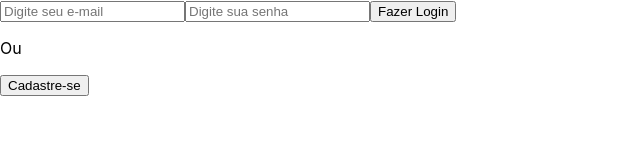
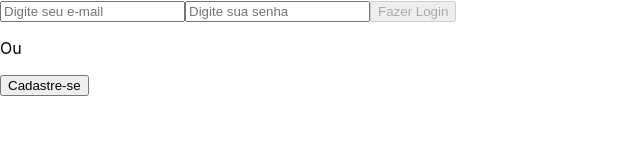
Before and after one commit to rafaelsisoares/mybook, a React (Create React App) app: page / in a window 1280 px wide. Shown: the top 160 px of the page, without its empty margins (0-640 px from the left). Built offline with nearby package versions, Linux system fonts and the light colour scheme.

Commit message:
Criação do contexto e lógica do botão

```diff
--- /dev/null
+++ b/src/context/MyBookContext.js
@@ -0,0 +1,5 @@
+import { createContext } from "react";
+
+const MyBookContext = createContext();
+
+export default MyBookContext;
--- /dev/null
+++ b/src/context/Provider.js
@@ -0,0 +1,40 @@
+import React, { useState } from "react";
+
+import {
+  EMAIL_VERIFICATION_LENGTH,
+  MIN_PASSWORD_LENGTH,
+} from "../utils/constants";
+import MyBookContext from "./MyBookContext";
+
+export default function Provider({ children }) {
+  const [email, setEmail] = useState("");
+  const [password, setPassword] = useState("");
+  const [buttonDisabled, setButtonDisabled] = useState(true);
+
+  const loginValidation = () => {
+    console.log('loginValidation');
+    const emailVerification = email.split("@");
+    console.log(emailVerification);
+    if (
+      emailVerification.length === EMAIL_VERIFICATION_LENGTH &&
+      emailVerification[1].includes(".com") &&
+      password.length >= MIN_PASSWORD_LENGTH
+    ) {
+      setButtonDisabled(false);
+    } else {
+      setButtonDisabled(true);
+    }
+  };
+
+  const contextValue = {
+    setEmail,
+    setPassword,
+    buttonDisabled,
+    loginValidation,
+  };
+  return (
+    <MyBookContext.Provider value={contextValue}>
+      {children}
+    </MyBookContext.Provider>
+  );
+}
--- a/src/index.js
+++ b/src/index.js
@@ -1,14 +1,16 @@
 import React from 'react';
 import ReactDOM from 'react-dom/client';
 import { BrowserRouter } from 'react-router-dom';
+
+import Provider from './context/Provider';
 import './index.css';
 import App from './App';
 
 const root = ReactDOM.createRoot(document.getElementById('root'));
 root.render(
   <BrowserRouter>
-    <React.StrictMode>
-      <App />
-    </React.StrictMode>
+      <Provider>
+        <App />
+      </Provider>
   </BrowserRouter>
 );
--- a/src/pages/Login.jsx
+++ b/src/pages/Login.jsx
@@ -1,15 +1,42 @@
-import React from 'react'
+import React, { useContext } from "react";
+
+import MyBookContext from "../context/MyBookContext";
 
 function Login() {
+  const { buttonDisabled, setEmail, setPassword, loginValidation } =
+    useContext(MyBookContext);
+
+  const handleChangeEmail = ({ target }) => {
+    setEmail(target.value);
+    loginValidation();
+  };
+
+  const handleChangePassword = ({ target }) => {
+    setPassword(target.value);
+    loginValidation();
+  };
+
   return (
     <section>
-        <input type='email' name="email" placeholder='Digite seu e-mail'/>
-        <input type='password' name="password" placeholder='Digite sua senha' />
-        <button type="button">Fazer Login</button>
-        <p>Ou</p>
-        <button type="button">Cadastre-se</button>
+      <input
+        type="email"
+        name="email"
+        placeholder="Digite seu e-mail"
+        onChange={handleChangeEmail}
+      />
+      <input
+        type="password"
+        name="password"
+        placeholder="Digite sua senha"
+        onChange={handleChangePassword}
+      />
+      <button type="button" disabled={buttonDisabled}>
+        Fazer Login
+      </button>
+      <p>Ou</p>
+      <button type="button">Cadastre-se</button>
     </section>
-  )
+  );
 }
 
 export default Login;
--- /dev/null
+++ b/src/utils/constants.js
@@ -0,0 +1,2 @@
+export const EMAIL_VERIFICATION_LENGTH = 2;
+export const MIN_PASSWORD_LENGTH = 8;
```
